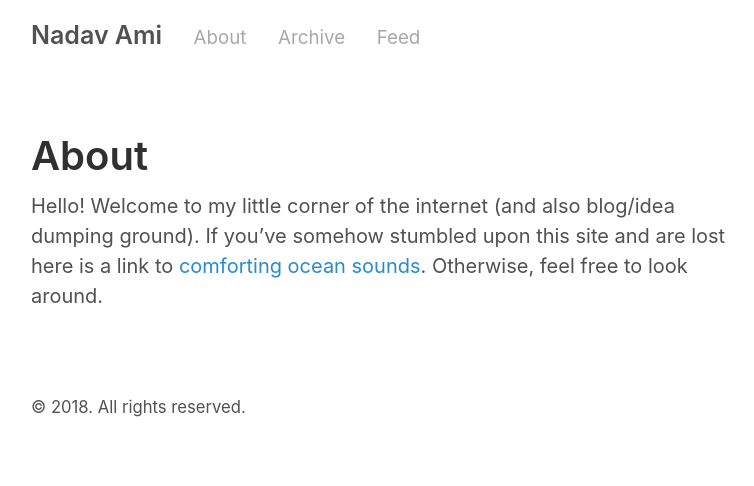
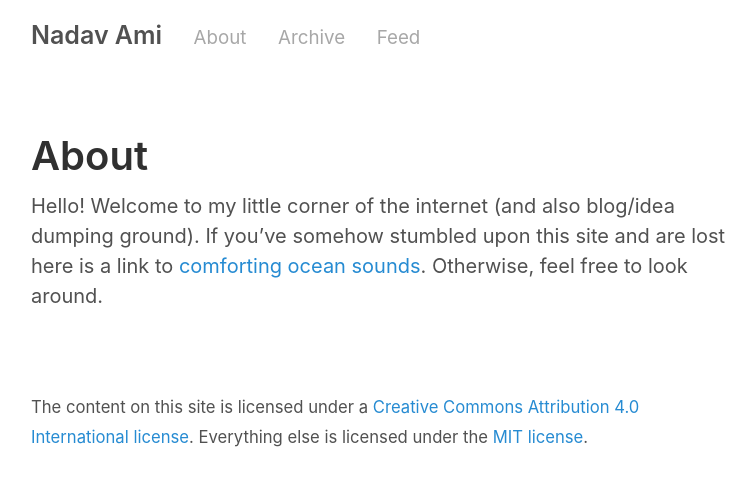
Before and after one commit to nadavami/nadavami.github.io, a Jekyll site: the page built from about.md, in a window 1280 px wide. Shown: the top 486 px of the page, without its empty margins (259-1013 px from the left). Built offline with Jekyll 4.4.1, drawn with Linux system fonts in a browser that asks for light colours.

Commit message:
Add licences to footer

```diff
--- /dev/null
+++ b/_includes/footer.html
@@ -0,0 +1,5 @@
+<footer class="footer">
+  <small>
+    The content on this site is licensed under a <a href="https://creativecommons.org/licenses/by/4.0/" title="CC BY 4.0">Creative Commons Attribution 4.0 International license</a>. Everything else is licensed under the <a href="https://opensource.org/licenses/MIT">MIT license</a>.
+  </small>
+</footer>
--- a/_layouts/default.html
+++ b/_layouts/default.html
@@ -20,11 +20,7 @@
         {{ content }}
       </main>
 
-      <footer class="footer">
-        <small>
-          &copy; <time datetime="{{ site.time | date_to_xmlschema }}">{{ site.time | date: '%Y' }}</time>. All rights reserved.
-        </small>
-      </footer>
+      {% include footer.html %}
     </div>
 
     {% if site.analytics_id %}
```
